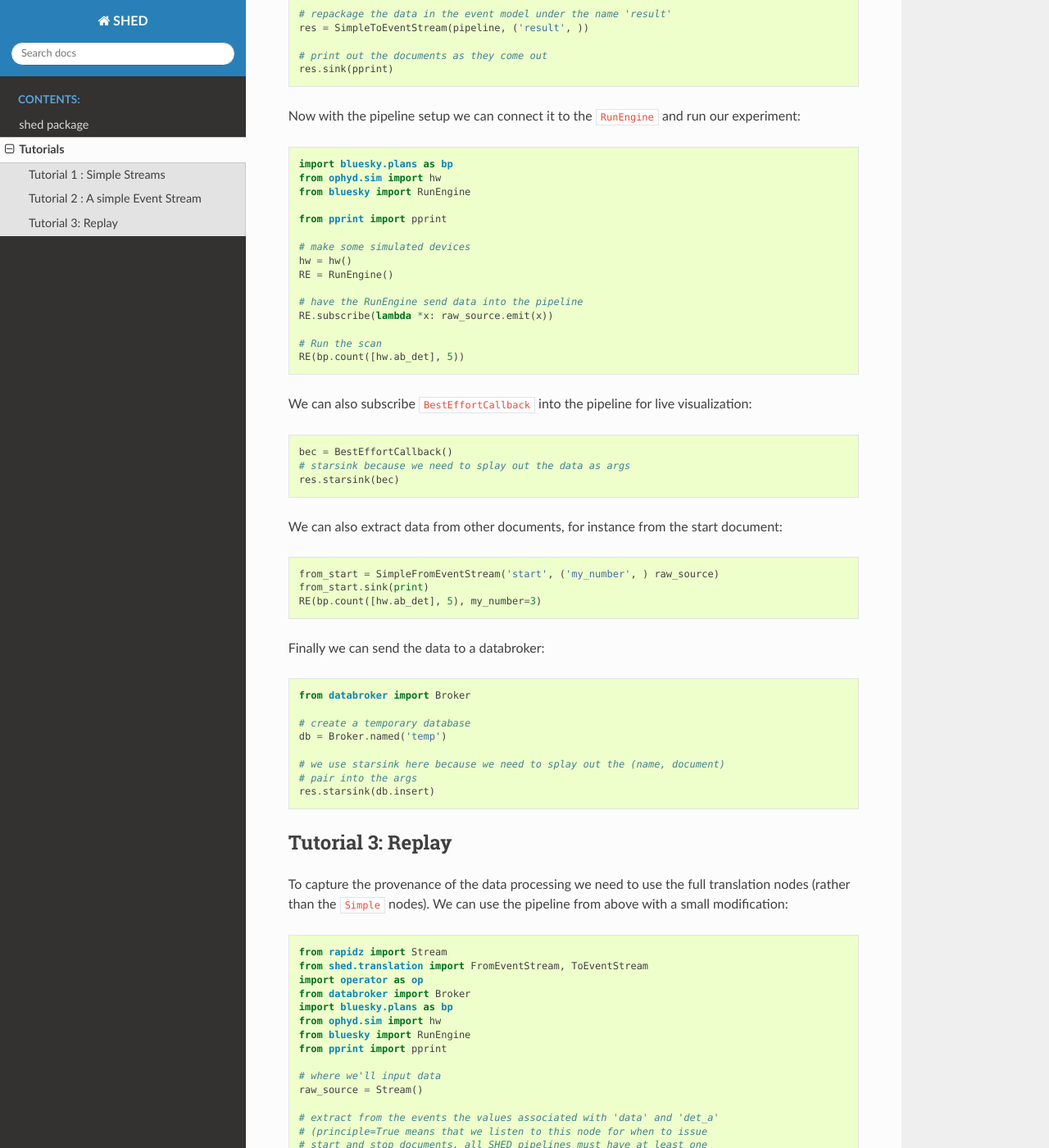
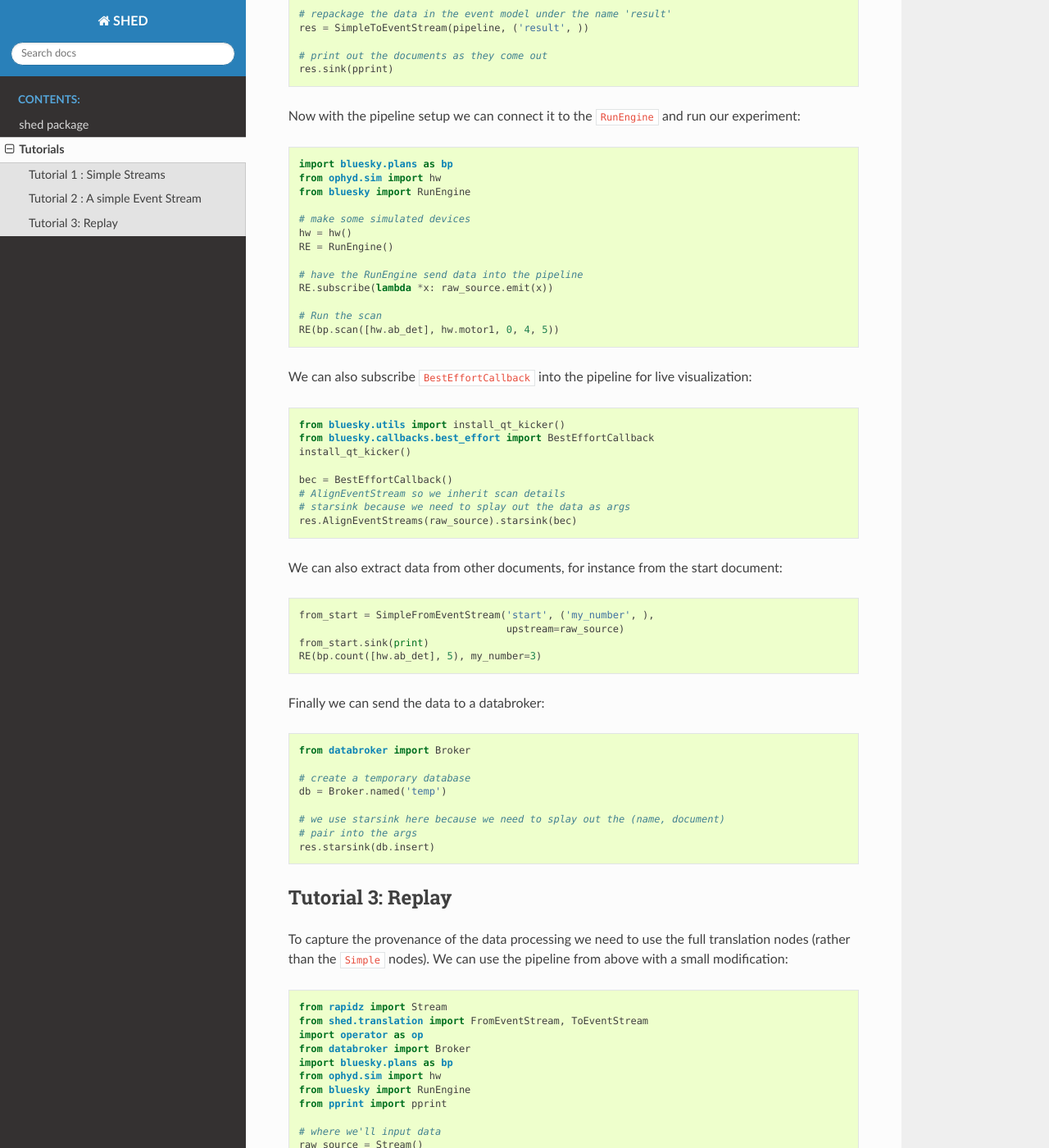
Before and after one commit to xpdAcq/shed-streaming, a Sphinx documentation site: the page built from docs/tutorials.rst, in a window 1280 px wide and 1400 px high, scrolled down 1401 px. Shown: the whole window at 82% size. Built offline with Sphinx 7.4.7 and the Read the Docs theme 2.0.0, drawn with Linux system fonts in a browser that asks for light colours; some of the changed text lies outside the part shown.

Commit message:
make docs runable

```diff
--- a/docs/tutorials.rst
+++ b/docs/tutorials.rst
@@ -84,8 +84,6 @@ run our experiment::
     from ophyd.sim import hw
     from bluesky import RunEngine
 
-    from pprint import pprint
-
     # make some simulated devices
     hw = hw()
     RE = RunEngine()
@@ -94,20 +92,26 @@ run our experiment::
     RE.subscribe(lambda *x: raw_source.emit(x))
 
     # Run the scan
-    RE(bp.count([hw.ab_det], 5))
+    RE(bp.scan([hw.ab_det], hw.motor1, 0, 4, 5))
 
 
 We can also subscribe ``BestEffortCallback`` into the pipeline for live
 visualization::
 
+    from bluesky.utils import install_qt_kicker()
+    from bluesky.callbacks.best_effort import BestEffortCallback
+    install_qt_kicker()
+
     bec = BestEffortCallback()
+    # AlignEventStream so we inherit scan details
     # starsink because we need to splay out the data as args
-    res.starsink(bec)
+    res.AlignEventStreams(raw_source).starsink(bec)
 
 We can also extract data from other documents, for instance from the start
 document::
 
-    from_start = SimpleFromEventStream('start', ('my_number', ) raw_source)
+    from_start = SimpleFromEventStream('start', ('my_number', ),
+                                       upstream=raw_source)
     from_start.sink(print)
     RE(bp.count([hw.ab_det], 5), my_number=3)
 
@@ -145,8 +149,8 @@ We can use the pipeline from above with a small modification::
     # (principle=True means that we listen to this node for when to issue
     # start and stop documents, all SHED pipelines must have at least one
     # principle node)
-    raw_output = FromEventStream('event', ('data', 'det_a'), raw_source,
-                                       principle=True)
+    raw_output = FromEventStream('event', ('data', 'det_a'),
+                                 upstream=raw_source, principle=True)
     # multiply by 5 and performa a cumulative sum
     pipeline = raw_output.map(op.mul, 5).accumulate(op.add)
 
@@ -179,6 +184,7 @@ Now that we have created the pipeline, ran the experiment, and captured it into
 the databroker we can then replay the analysis::
 
     from shed.replay import replay
+    from rapidz.graph import _clean_text, readable_graph
 
     # get the graph and data
     graph, parents, data, vs = replay(db, db[-1])
```
Also changed, not shown: other parts of docs/tutorials.rst (+1 -0 lines), 1 other file.
